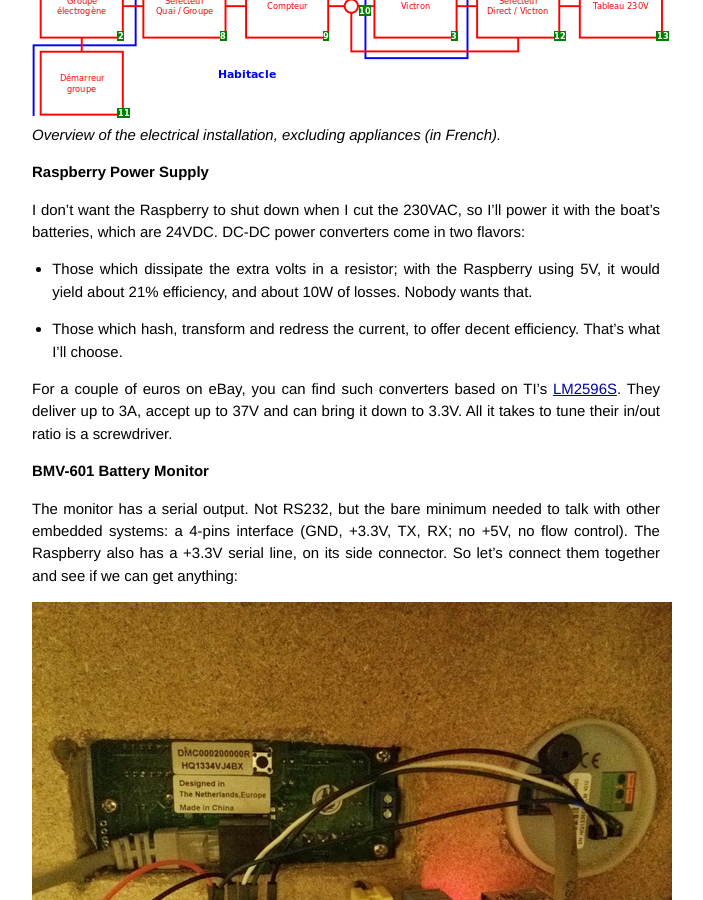
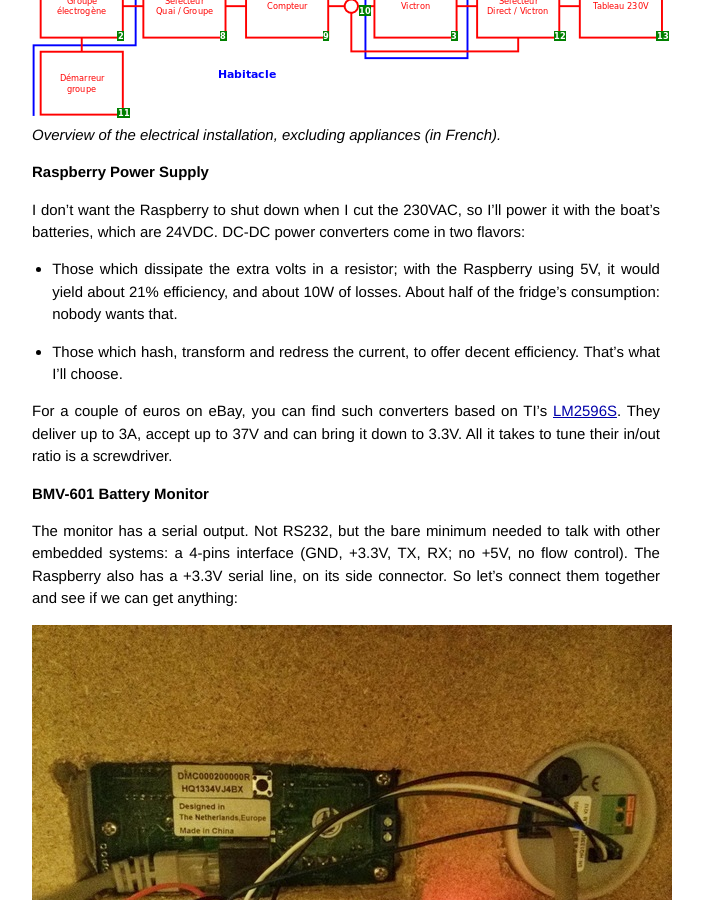
Before and after one commit to fab13n/elorn, a Jekyll site: the page built from _posts/2014-05-11-raspi-1.markdown, in a window 1280 px wide and 900 px high, scrolled down 1451 px. Shown: the whole window, without its empty margins (294-997 px from the left). Built offline with Jekyll 4.4.1, drawn with Linux system fonts in a browser that asks for light colours; Markdown is read by kramdown in place of the engine named in the settings.

Commit message:
rewording

```diff
--- a/_posts/2014-05-11-raspi-1.markdown
+++ b/_posts/2014-05-11-raspi-1.markdown
@@ -68,7 +68,8 @@ converters come in two flavors:
 
 * Those which dissipate the extra volts in a resistor; with the
   Raspberry using 5V, it would yield about 21% efficiency, and about
-  10W of losses. Nobody wants that.
+  10W of losses. About half of the fridge's consumption: nobody wants
+  that.
 
 * Those which hash, transform and redress the current, to offer
   decent efficiency. That's what I'll choose.
```
